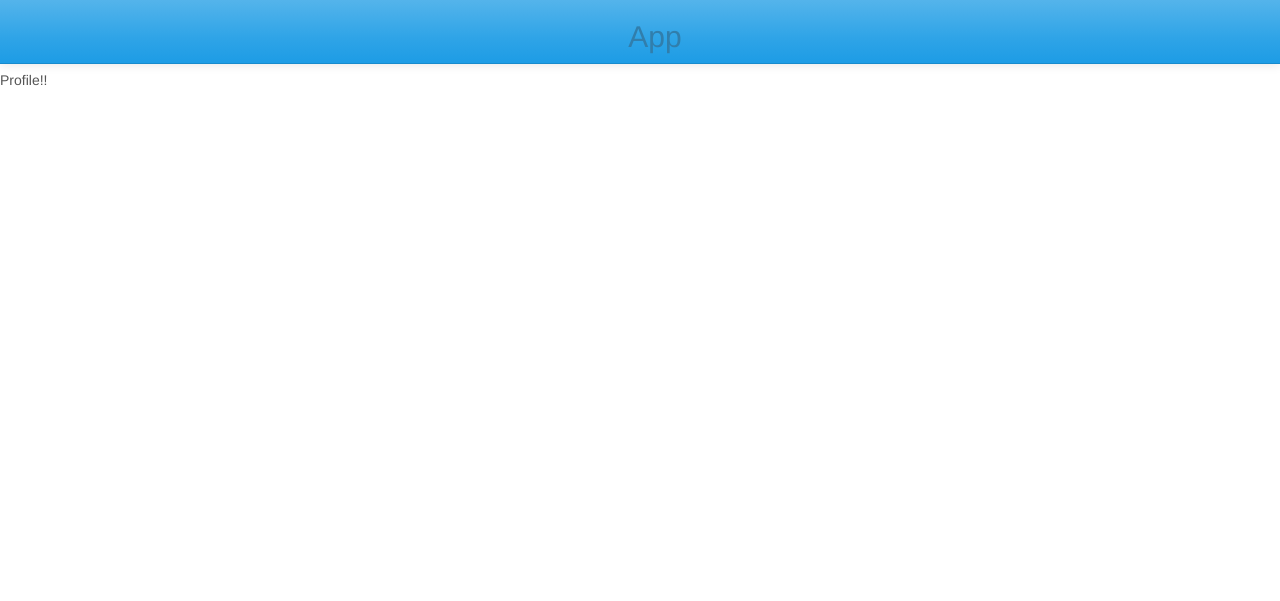
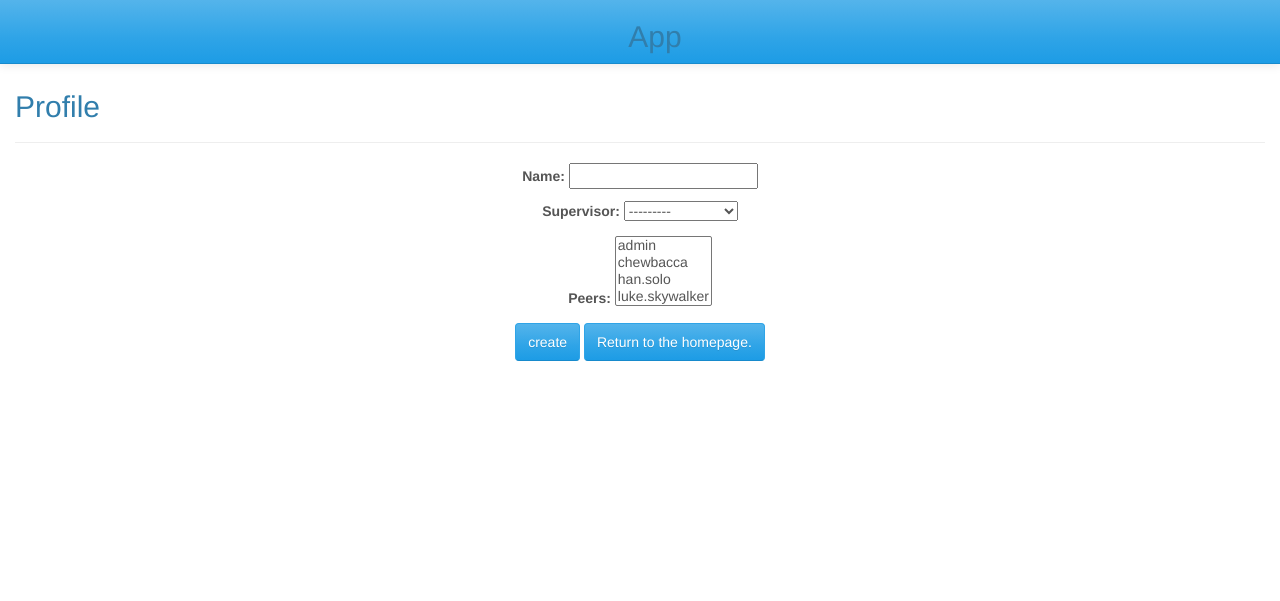
Before and after one commit to kave/PD_Hub, a Django app: page /profile/ in a window 1280 px wide. Shown: the top 601 px of the page. Run offline with Django 3.2, Linux system fonts and the light colour scheme; data comes from the database, SQL or seed files in the repository; parts of the project's set-up code (start-up, migrations or seed data) failed here and were passed over; some libraries are stand-ins or nearby versions.

Commit message:
PDP detail view with temporary profile form for PDP creation

```diff
--- a/core/forms.py
+++ b/core/forms.py
@@ -1,9 +1,17 @@
 from django.contrib.auth.models import User
 from django import forms
+from core.models import PDPlan
+
 
 class UserForm(forms.ModelForm):
     password = forms.CharField(widget=forms.PasswordInput())
 
     class Meta:
         model = User
-        fields = ('username', 'email', 'password')
+        fields = ('username', 'email', 'first_name', 'last_name', 'password')
+
+class PDPForm(forms.ModelForm):
+
+    class Meta:
+        model = PDPlan
+        fields = ('name', 'supervisor', 'peers')
--- a/core/templates/plan_list.html
+++ b/core/templates/plan_list.html
@@ -4,7 +4,7 @@
     <div class="row">
         <p>PD Plan List</p>
         {% for plan in plans %}
-            {{plan.name}}
+            <a href="{% url 'core:pdp_view' plan.id %}">{{plan.name}}</a>
         {% endfor %}
     </div>
 {% endblock %}
--- a/core/templates/profile.html
+++ b/core/templates/profile.html
@@ -1,7 +1,22 @@
 {% extends 'base.html' %}
 
 {% block content %}
-    <div class="row">
-        <p>Profile!!</p>
+    <div class="page-header">
+        <h2>Profile</h2>
     </div>
+    <div class="row text-center">
+        <form id="pdp_form" method="post" action="/profile/" enctype="multipart/form-data">
+            {% csrf_token %}
+            {{ pdp_form.as_p }}
+
+            <!-- Provide a button to click to submit the form. -->
+            <input type="submit" name="submit" class="btn btn-primary" value="create"/>
+            <a href="/" class="btn btn-primary">Return to the homepage.</a><br/>
+        </form>
+    </div>
+{#    <div class="progress">#}
+{#      <div class="progress-bar" role="progressbar" aria-valuenow="60" aria-valuemin="0" aria-valuemax="100" style="width: 60%;">#}
+{#        60%#}
+{#      </div>#}
+{#    </div>#}
 {% endblock %}
--- a/core/urls.py
+++ b/core/urls.py
@@ -1,5 +1,5 @@
 from django.conf.urls import patterns, include, url
-from core.views import PDPlanList
+from core.views import *
 
 urlpatterns = patterns('',
 
@@ -7,5 +7,6 @@ urlpatterns = patterns('',
     url(r'^login/$', 'core.views.user_login', name='login'),
     url(r'^register/$', 'core.views.register', name='register'),
     url(r'^profile/$', 'core.views.profile', name='profile'),
-    url(r'^list/$', PDPlanList.as_view()),
+    url(r'^list/$', PDPlanList.as_view(), name='pdp_list'),
+    url(r'^view/(?P<pk>\d+)/$', PDPPlanDetailView.as_view(), name='pdp_view'),
 )
--- a/core/views.py
+++ b/core/views.py
@@ -3,8 +3,8 @@ from django.template.context import RequestContext
 from django.contrib.auth.decorators import login_required
 from django.contrib.auth import authenticate, login, logout
 from django.http import HttpResponseRedirect, HttpResponse
-from django.views.generic import ListView
-from forms import UserForm
+from django.views.generic import ListView, DetailView
+from forms import UserForm, PDPForm
 from models import PDPlan
 
 
@@ -61,13 +61,16 @@ def base(request):
 
 
 def profile(request):
-    context = RequestContext(request)
+    form = PDPForm()
+    context = RequestContext(request, {'pdp_form': form})
     return render_to_response('profile.html', context_instance=context)
+
 
 def logout_view(request):
     logout(request)
 
     return HttpResponseRedirect('registration/login.html')
+
 
 class PDPlanList(ListView):
     model = PDPlan
@@ -75,3 +78,13 @@ class PDPlanList(ListView):
     def get(self, request):
         plans = PDPlan.objects.all()
         return render(request, 'plan_list.html', {'plans': plans})
+
+
+class PDPPlanDetailView(DetailView):
+    model = PDPlan
+    template_name = 'plan_view.html'
+    context_object_name = 'plan'
+
+    def get_context_data(self, **kwargs):
+        context = super(PDPPlanDetailView, self).get_context_data(**kwargs)
+        return context
```
Also changed, not shown: core/templates/plan_view.html (added, +17 -0 lines).
